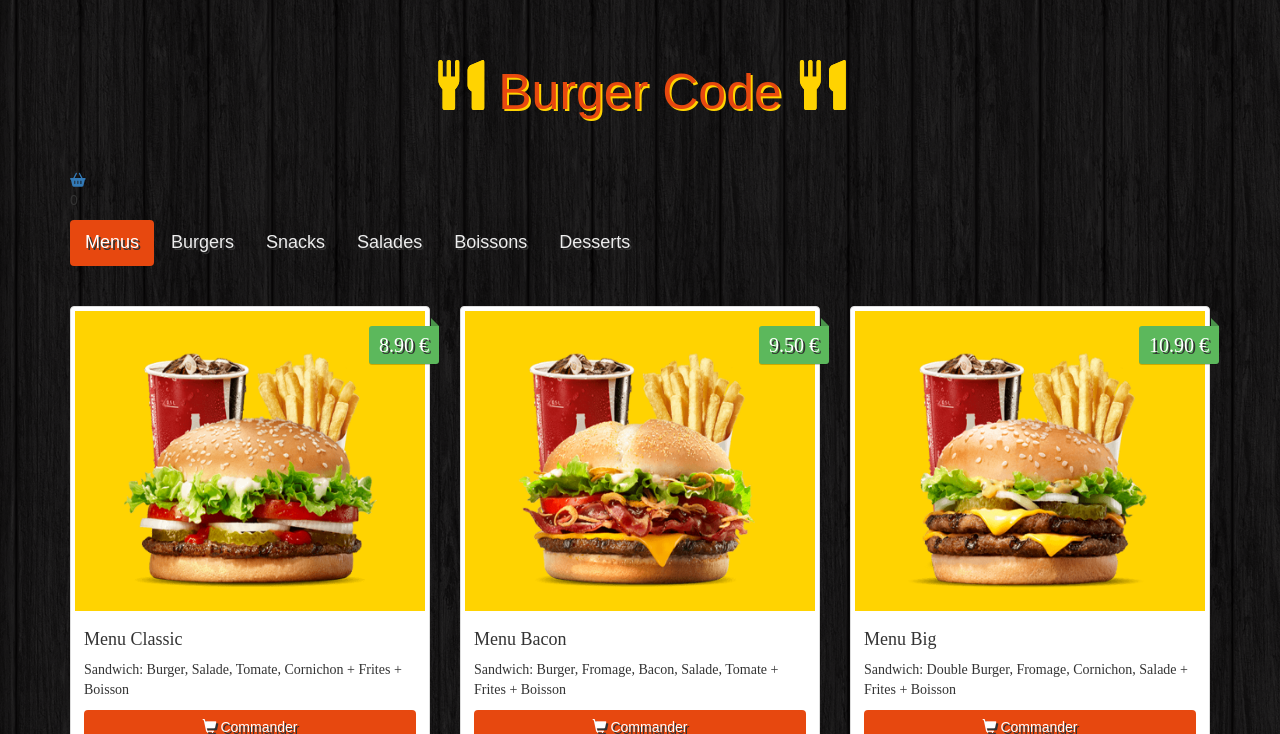
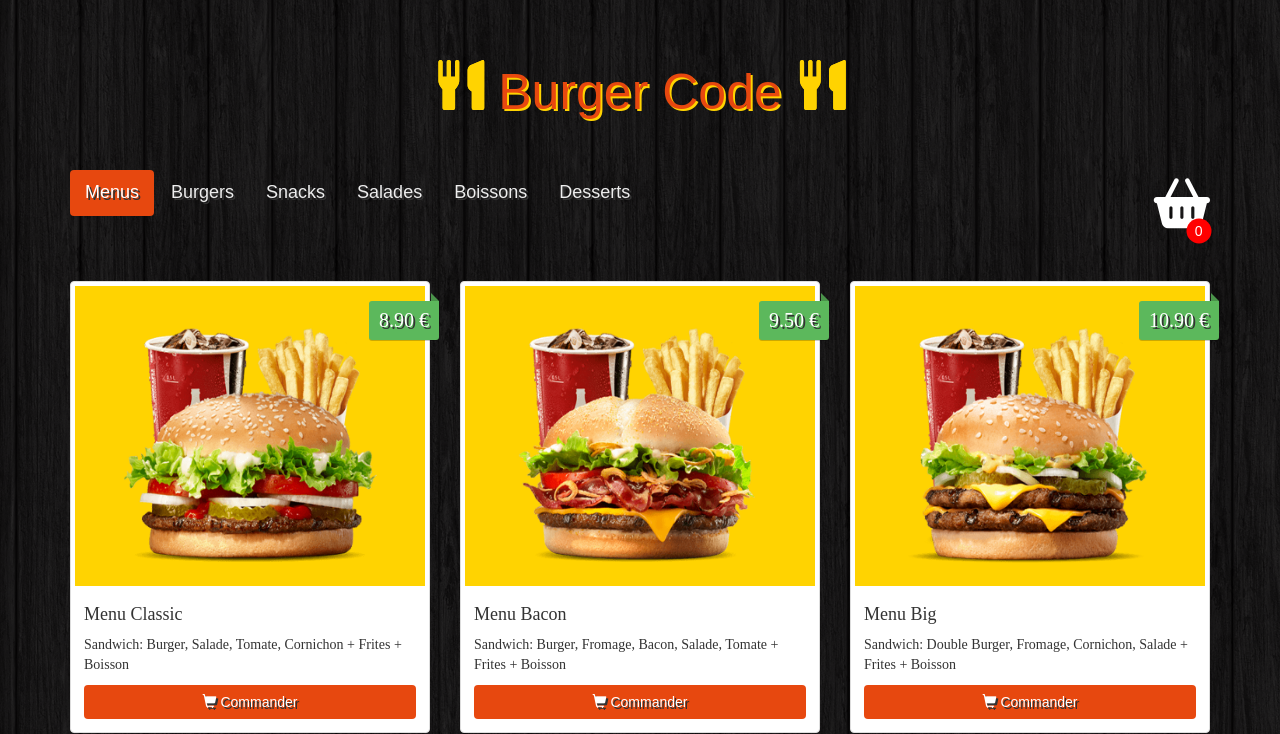
Before and after one commit to tomichau/Burger_Code, a PHP site: page / in a window 1280 px wide. Shown: the top 734 px of the page. Run offline with PHP 8.4, Linux system fonts and the light colour scheme; data comes from the database, SQL or seed files in the repository; some libraries are stand-ins or nearby versions; some web fonts are replaced.

Commit message:
Update style.css

```diff
--- a/css/style.css
+++ b/css/style.css
@@ -9,6 +9,42 @@ body
 .site
 {
     font-family: 'Holtwood One SC', sans-serif;
+}
+.panier{
+    float: right;
+    color: white;
+    position: relative;
+}
+.panier .basket{
+    font-size: 50px;
+    color: white;
+    transition: .5s;
+
+}
+.panier .basket:hover{
+    cursor: pointer;
+    color: gray;
+}
+
+.panier .point-item{
+    background-color: red;
+    border-radius: 50%;
+    width: 25px;
+    height: 25px;
+    padding: 2px;
+   position: relative;
+}
+.point{
+    position: absolute;
+    left: 80%;
+    bottom: -20%;
+    transform: translate(-50%,-50%);
+}
+.panier .point-item p{
+    position: absolute;
+    top: 50%;
+    left: 50%;
+    transform: translate(-50%,-50%);
 }
 .text-logo
 {
@@ -142,6 +178,7 @@ footer ul li a:hover{
 /*View*/
 .viewBack{
     background: url(../images/bg.png);
+    padding-top: 15px;
     border-radius: 2px;
 }
 
```
